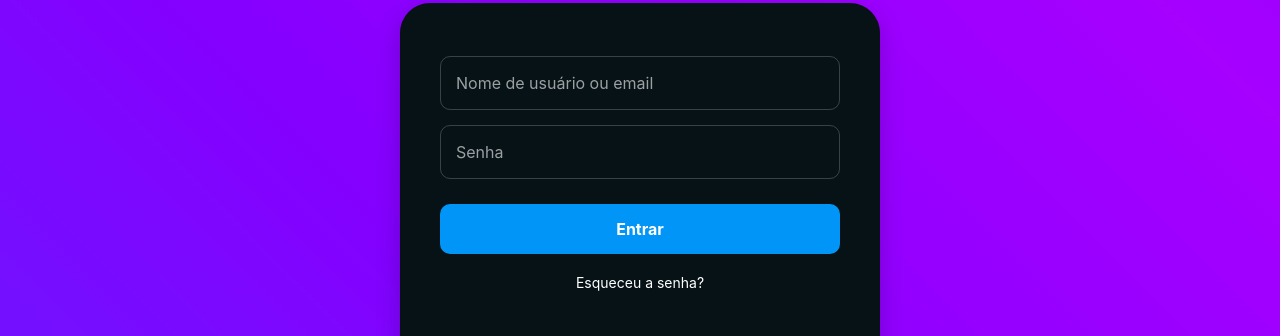
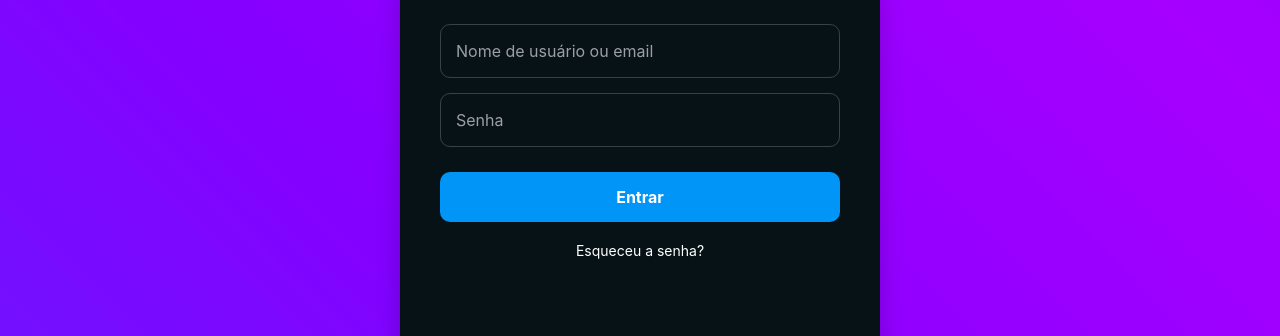
Before and after one commit to Pabluoff/Fylo, a plain HTML site: page index.html in a window 1280 px wide. Shown: the part 229-565 px from the top of the page. Drawn offline with Linux system fonts and the light colour scheme.

Commit message:
login-container fixed

```diff
--- a/css/style.css
+++ b/css/style.css
@@ -146,6 +146,12 @@ body {
     flex-direction: column;
     align-items: center;
     min-height: 70vh;
+    position: fixed;
+    top: 200px;
+    left: 50%;
+    transform: translateX(-50%);
+    z-index: 2;
+    box-shadow: 0 4px 20px rgba(0, 0, 0, 0.5);
 }
 
 .login-form {
@@ -259,14 +265,6 @@ body {
         display: block;
     }
 
-    .container {
-        max-width: 1200px;
-        margin: 0 auto;
-        padding: 0 20px;
-        min-height: 100vh;
-        justify-content: center;
-    }
-
     .login-container {
         max-width: 480px;
         margin-top: 0;
```
